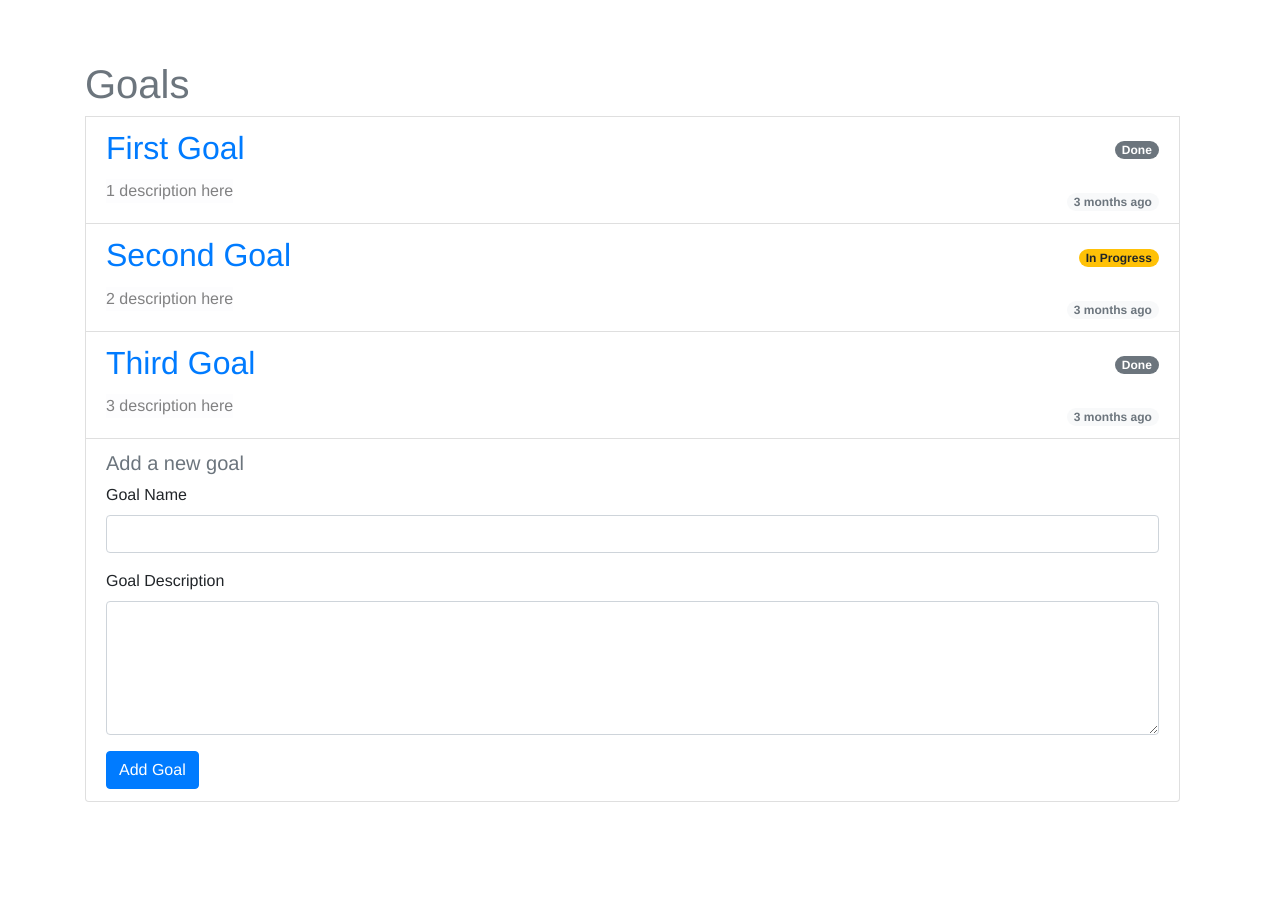
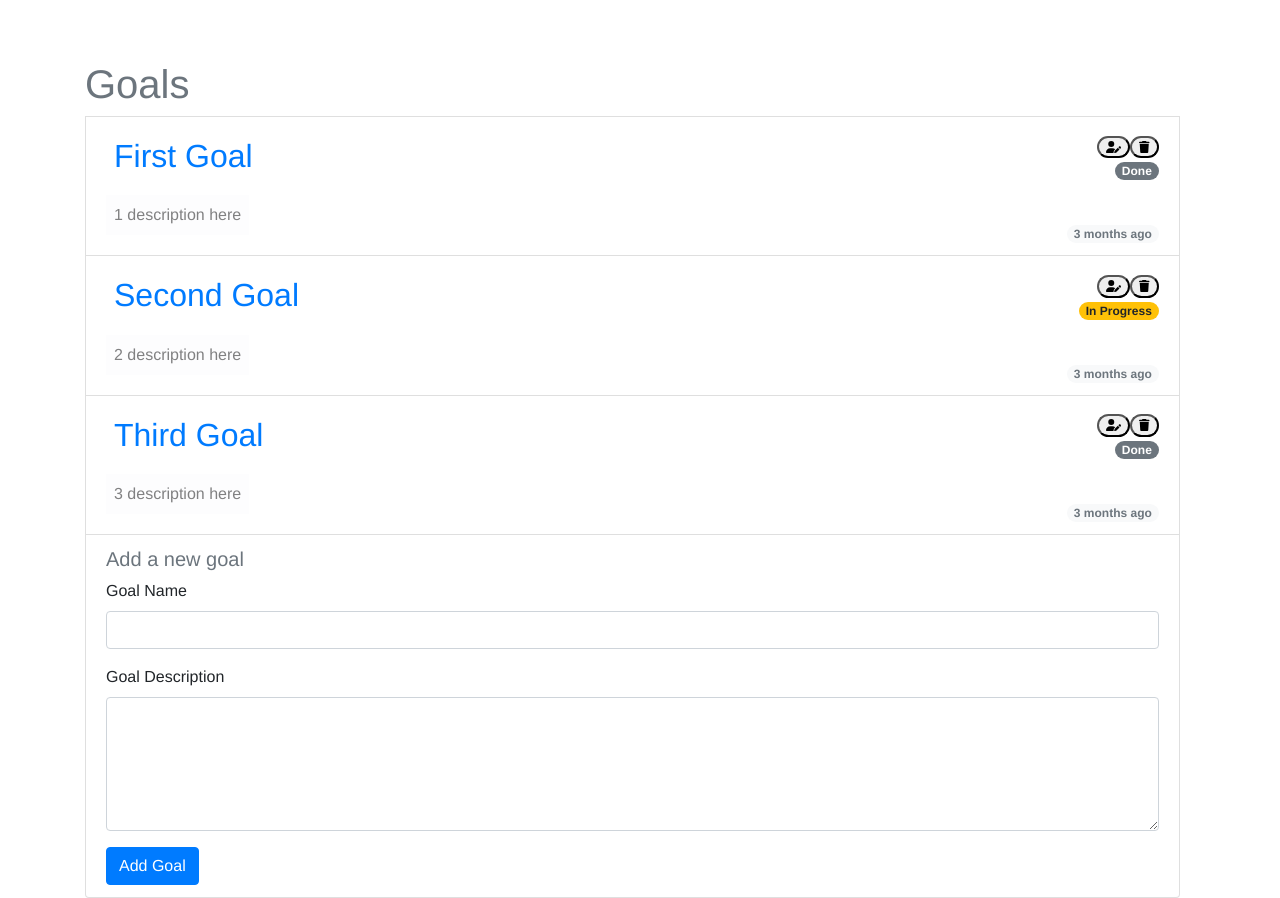
Before and after one commit to DiSalvio/goali_vue, a Vue app: page / in a window 1280 px wide. Before the commit the page ends 802 px from the top, so only its background shows below. Built offline with nearby package versions, Linux system fonts and the light colour scheme.

Commit message:
implement editing goals in goal list on home page

```diff
--- a/package.json
+++ b/package.json
@@ -8,6 +8,9 @@
     "lint": "vue-cli-service lint"
   },
   "dependencies": {
+    "@fortawesome/fontawesome-svg-core": "^6.1.1",
+    "@fortawesome/free-solid-svg-icons": "^6.1.1",
+    "@fortawesome/vue-fontawesome": "^3.0.0-5",
     "core-js": "^3.6.5",
     "dayjs": "^1.11.0",
     "vue": "^3.0.0",
--- /dev/null
+++ b/src/components/GoalEditor.vue
@@ -0,0 +1,55 @@
+<template>
+  <form @submit.prevent="saveGoal" class="p-2">
+    <div class="form-group">
+      <div class="d-flex w-100">
+        <label for="editName" class="mr-auto">Goal Name</label>
+        <button type="submit" class="badge badge-pill mb-1"><font-awesome-icon icon="floppy-disk"/></button>
+        <button class="badge badge-pill mb-1"><font-awesome-icon icon="trash"/></button>
+      </div>
+      <input v-model="editName" v-focus type="text" class="form-control">
+    </div>
+    <div class="form-group">
+      <label for="editDescription">Goal Description</label>
+      <textarea @keyup.enter.prevent="saveGoal" v-model="editDescription" cols="30" rows="5" class="form-control"/>
+    </div>
+    <div>
+      <button type="submit" class="btn btn-primary">Save Goal</button>
+    </div>
+  </form>
+</template>
+
+<script>
+export default {
+  props: {
+    goal: {
+      required: true,
+      type: Object
+    }
+  },
+  data () {
+    return {
+      editName: this.goal.name,
+      editDescription: this.goal.description
+    }
+  },
+  emits: [
+    "saveEditedGoal",
+    "finishEdit"
+  ],
+  methods: {
+    saveGoal () {
+      const editedGoal = {
+        name: this.editName,
+        description: this.editDescription,
+        completed: this.goal.completed,
+        id: this.goal.id,
+        user: this.goal.user,
+        timestamp: this.goal.timestamp
+      }
+
+      this.$emit('saveEditedGoal', { editedGoal })
+      this.$emit('finishEdit', {})
+    }
+  }
+}
+</script>
--- a/src/components/GoalList.vue
+++ b/src/components/GoalList.vue
@@ -1,32 +1,65 @@
 <template>
   <h1 class="text-muted">Goals</h1>
   <div v-for="goal in goals" :key="goal.id" class="list-group-item">
-    <div class="list-group-item-heading">
+    <div v-if="!editingThisGoal(goal.id)" class="list-group-item-heading">
       <div class="d-flex w-100 justify-content-between align-items-center">
-        <h2 class="mb-1">
+        <h2 class="mb-1 mr-auto p-2">
           <router-link
             :to="{name: 'PageGoalShow', params: {goalId: goal.id}}"
           >
           {{goal.name}}
           </router-link>
         </h2>
-        <span v-if="goal.completed" class="badge badge-secondary badge-pill">Done</span>
-        <span v-else class="badge badge-warning badge-pill">In Progress</span>
+        <div class="flex-column text-right">
+          <div>
+            <button @click="editGoal(goal.id)" class="badge badge-pill"><font-awesome-icon icon="user-pen"/></button>
+            <button class="badge badge-pill"><font-awesome-icon icon="trash"/></button>
+          </div>
+          <span v-if="goal.completed" class="badge badge-secondary badge-pill">Done</span>
+          <span v-else class="badge badge-warning badge-pill">In Progress</span>
+        </div>
       </div>
       <div class="align-items-end d-flex w-100 justify-content-between">
-        <p class="my-2 list-group-item-light list-group-item-secondary">{{goal.description}}</p>
+        <p class="p-2 my-2 list-group-item-light list-group-item-secondary">{{goal.description}}</p>
         <AppDate :timestamp="goal.updated" class="badge badge-light badge-pill pull-right"/>
       </div>
+    </div>
+    <div v-else>
+      <GoalEditor :goal="goal" @finishEdit="finishEdit" @saveEditedGoal="saveEditedGoal"/>
     </div>
   </div>
 </template>
 
 <script>
+import GoalEditor from '@/components/GoalEditor.vue'
 export default {
+  components: {
+    GoalEditor
+  },
   props: {
     goals: {
       required: true,
       type: Array
+    }
+  },
+  data () {
+    return {
+      editingGoalId: null
+    }
+  },
+  emits: [ "saveEditedGoal" ],
+  methods: {
+    editingThisGoal (goalId) {
+      return this.editingGoalId === goalId
+    },
+    editGoal (goalId) {
+      this.editingGoalId = goalId
+    },
+    finishEdit () {
+      this.editingGoalId = null
+    },
+    saveEditedGoal (eventData) {
+      this.$emit('saveEditedGoal', eventData)
     }
   }
 }
--- a/src/main.js
+++ b/src/main.js
@@ -1,6 +1,11 @@
 import { createApp } from 'vue'
 import App from './App.vue'
 import router from '@/router/'
+import { library } from "@fortawesome/fontawesome-svg-core";
+import { faFloppyDisk, faUserPen, faTrash } from "@fortawesome/free-solid-svg-icons";
+import { FontAwesomeIcon } from "@fortawesome/vue-fontawesome"
+
+library.add(faFloppyDisk, faUserPen, faTrash)
 
 const goaliApp = createApp(App)
 const requireComponent = require.context("@/components", true, /App[A-Z]\w+\.vue$/)
@@ -13,5 +18,12 @@ requireComponent.keys().forEach((fileName) => {
   const baseComponentName = baseComponentConfig.name || fileName.replace(/^.+\//, '').replace(/\.\w+$/, '')
   goaliApp.component(baseComponentName, baseComponentConfig)
 })
+goaliApp.component("font-awesome-icon", FontAwesomeIcon)
+
+goaliApp.directive('focus', {
+  mounted(el) {
+    el.focus()
+  }
+})
 
 goaliApp.mount('#app')
--- a/src/views/PageHome.vue
+++ b/src/views/PageHome.vue
@@ -1,7 +1,7 @@
 <template>
   <div class="container list-group">
-    <GoalList v-if="goals.length != 0" :goals="goals"/>
-    <GoalAdd @addGoal="saveGoal"/>
+    <GoalList v-if="goals.length != 0" :goals="goals" @saveEditedGoal="saveGoal"/>
+    <GoalAdd @addGoal="addGoal"/>
   </div>
 </template>
 
@@ -20,13 +20,22 @@ export default {
     }
   },
   methods: {
-    saveGoal (eventData) {
+    addGoal (eventData) {
       const goal = {
         ...eventData.newGoal,
         completed: false,
-        id: this.goals[this.goals.length - 1].id + 1
+        id: this.goals[this.goals.length - 1].id + 1,
+        updated: new Date(Date.now()).toISOString(),
+        timestamp: new Date(Date.now()).toISOString()
       }
       this.goals.push(goal)
+    },
+    saveGoal (eventData) {
+      const editedGoal = {
+        ...eventData.editedGoal,
+        updated: new Date(Date.now()).toISOString()
+      }
+      this.goals[this.goals.indexOf(this.goals.find(goal => goal.id === editedGoal.id))] = editedGoal
     }
   }
 }
```
Also changed, not shown: 1 other file (tests, documents, lock files or other folders).
